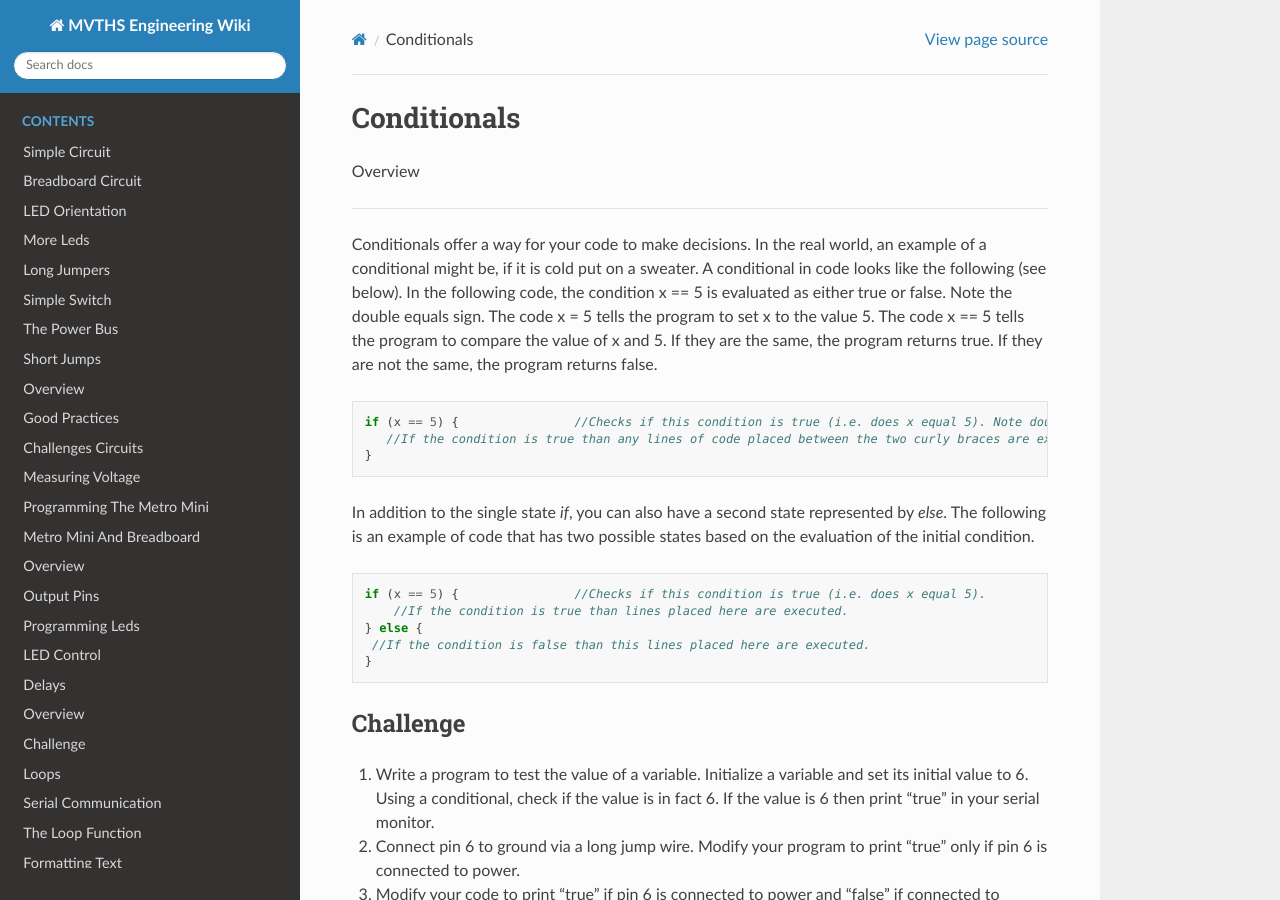
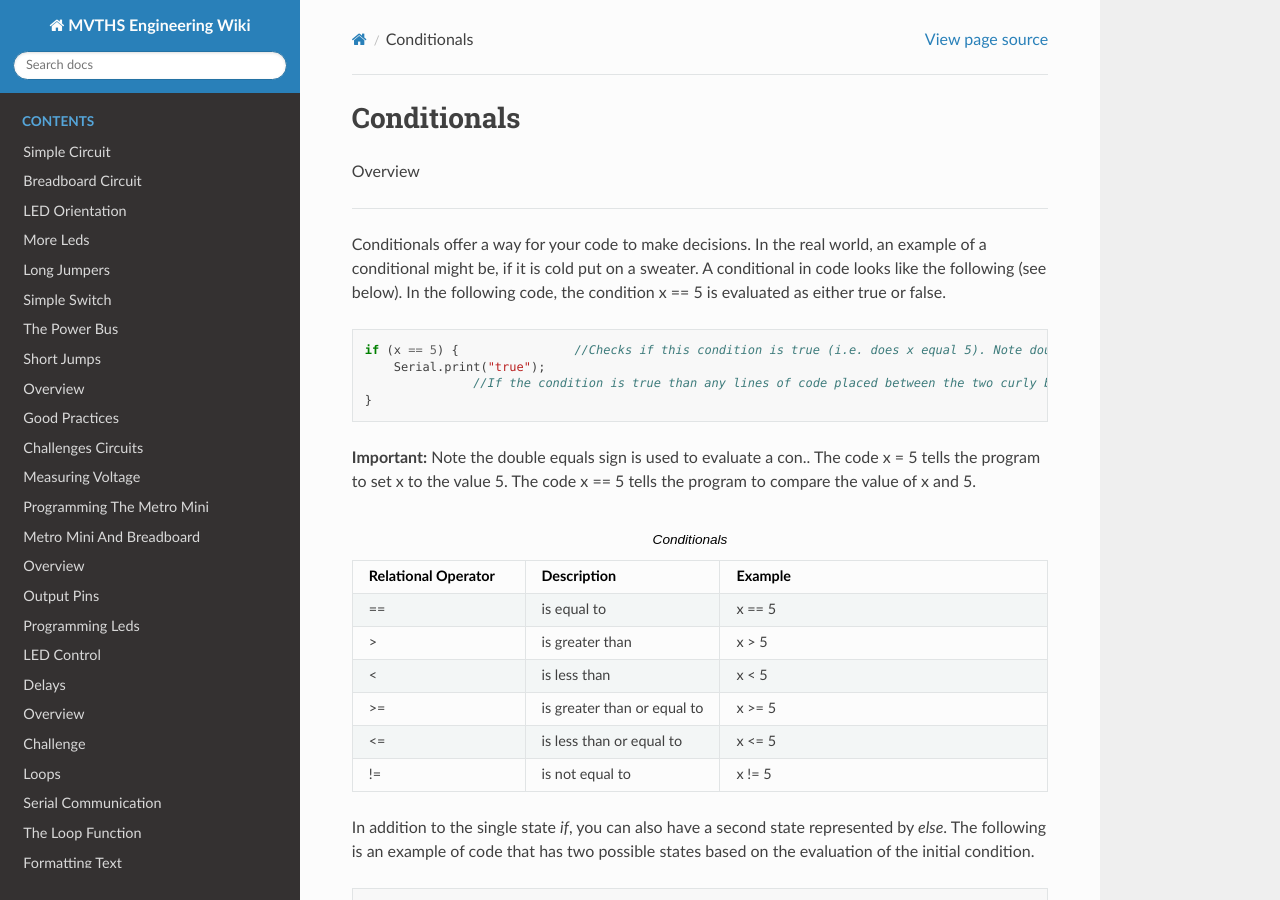
Before and after one commit to maxtkc/mvths-wiki, a Sphinx documentation site: the page built from docs/044-FIX2.rst, in a window 1280 px wide and 900 px high. Built offline with Sphinx 7.4.7 and the Read the Docs theme 2.0.0, drawn with Linux system fonts in a browser that asks for light colours; pages that are not in the unit, such as notebooks, are missing from menus.

Commit message:
Update 044-FIX2.rst

```diff
--- a/docs/044-FIX2.rst
+++ b/docs/044-FIX2.rst
@@ -5,13 +5,45 @@ Overview
 
 --------
 
-Conditionals offer a way for your code to make decisions. In the real world, an example of a conditional might be, if it is cold put on a sweater. A conditional in code looks like the following (see below). In the following code, the condition x == 5 is evaluated as either true or false. Note the double equals sign. The code x = 5 tells the program to set x to the value 5. The code x == 5 tells the program to compare the value of x and 5. If they are the same, the program returns true. If they are not the same, the program returns false.
+Conditionals offer a way for your code to make decisions. In the real world, an example of a conditional might be, if it is cold put on a sweater. A conditional in code looks like the following (see below). In the following code, the condition x == 5 is evaluated as either true or false.
 
 .. code-block:: c
 
    if (x == 5) {                //Checks if this condition is true (i.e. does x equal 5). Note double equals sign
-      //If the condition is true than any lines of code placed between the two curly braces are executed.
+       Serial.print("true");
+                  //If the condition is true than any lines of code placed between the two curly braces are executed.
    }
+
+**Important:** Note the double equals sign is used to evaluate a con.. The code x = 5 tells the program to set x to the value 5. The code x == 5 tells the program to compare the value of x and 5.
+
+.. list-table:: Conditionals
+   :widths: 25 25 50
+   :header-rows: 1
+
+   * - Relational Operator
+     - Description
+     - Example
+   * - ==
+     - is equal to
+     - x == 5
+   * - >
+     - is greater than
+     - x > 5
+   * - <
+     - is less than
+     - x < 5
+   * - >=
+     - is greater than or equal to
+     - x >= 5
+
+   * - <=
+     - is less than or equal to
+     - x <= 5
+   * - !=
+     - is not equal to
+     - x != 5
+
+
 
 In addition to the single state  *if*, you can also have a second state represented by *else*. The following is an example of code that has two possible states based on the evaluation of the initial condition.
 
```
